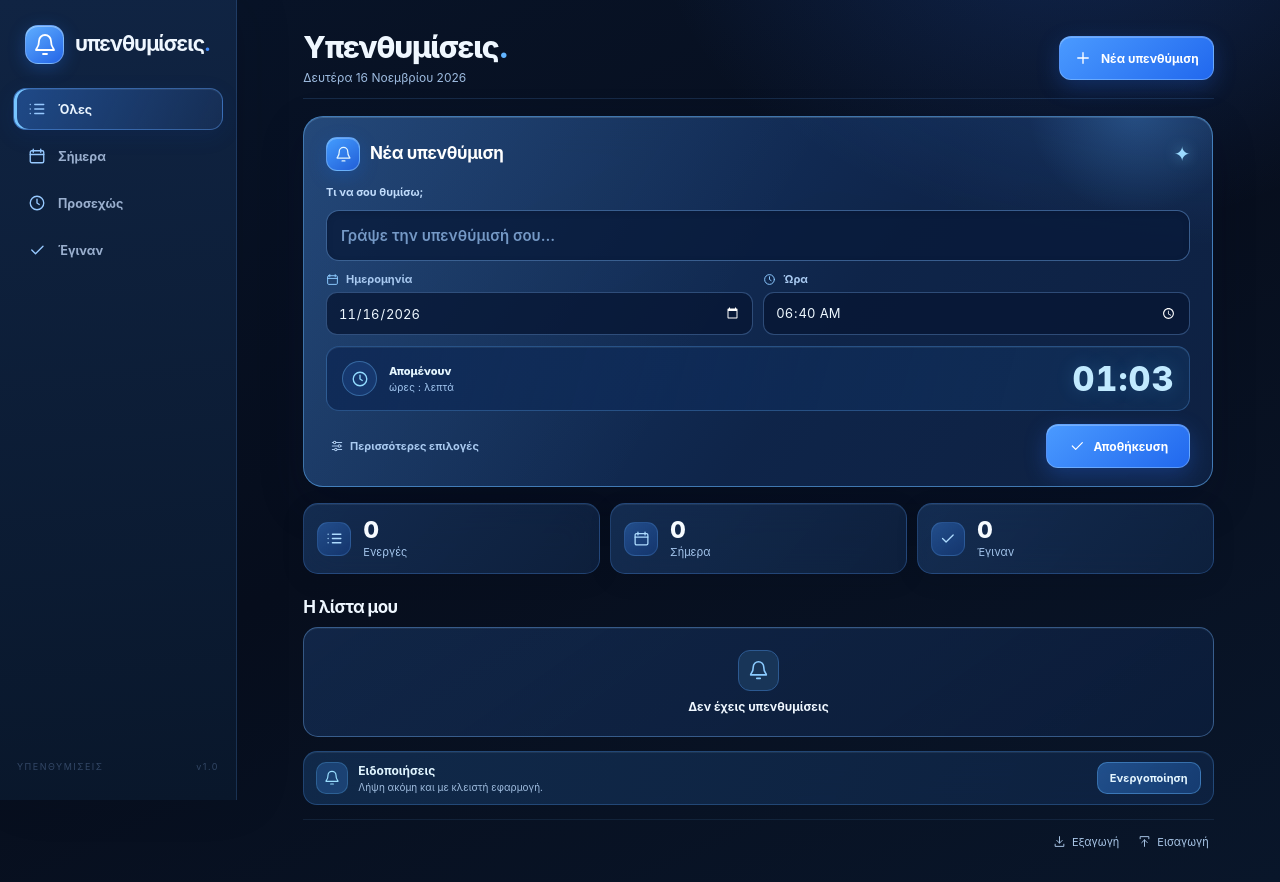
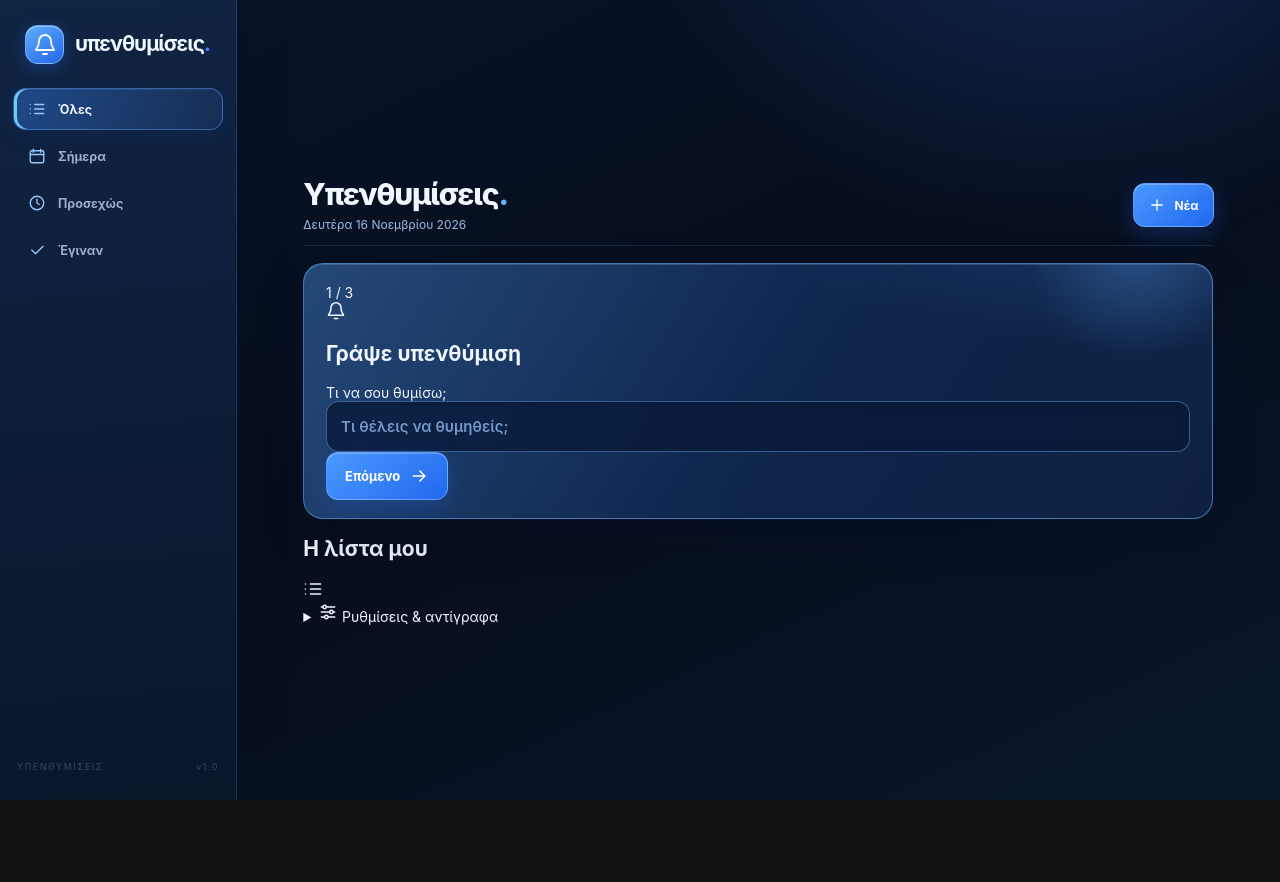
Before and after one commit to seemsfunny21/reminder, a plain HTML site: page index.html in a window 1280 px wide. After the commit the page ends 800 px from the top, so only its background shows below. Drawn offline with Linux system fonts and the light colour scheme.

Commit message:
Split Reminder viewport into animated three-step composer and expandable reminder list

```diff
--- a/index.html
+++ b/index.html
@@ -12,9 +12,9 @@
   <link rel="icon" type="image/svg+xml" href="./icon.svg">
   <link rel="manifest" href="./manifest.webmanifest">
   <link rel="stylesheet" href="./styles.css">
-  <link rel="stylesheet" href="./premium.css?v=3">
+  <link rel="stylesheet" href="./premium.css?v=4">
   <script src="./push.js" defer></script>
-  <script src="./app.js?v=4" defer></script>
+  <script src="./app.js?v=5" defer></script>
 </head>
 <body class="premium-glass">
   <svg aria-hidden="true" class="svg-definitions" xmlns="http://www.w3.org/2000/svg">
@@ -54,71 +54,78 @@
       </div>
     </aside>
 
+
     <div class="content-area">
+      <main class="screen-split">
+        <section class="wizard-half" aria-label="Δημιουργία υπενθύμισης">
           <header class="topbar">
             <div class="topbar-heading">
               <h1>Υπενθυμίσεις<span>.</span></h1>
               <p id="todayLabel">—</p>
             </div>
-        <button class="top-add button-primary" id="topAdd" type="button" aria-label="Νέα υπενθύμιση" title="Νέα υπενθύμιση"><svg><use href="#i-plus"/></svg><span>Νέα υπενθύμιση</span></button>
+            <button class="top-add button-primary" id="topAdd" type="button" aria-label="Νέα υπενθύμιση" title="Νέα υπενθύμιση"><svg><use href="#i-plus"/></svg><span>Νέα</span></button>
           </header>
-
-      <main>
-
           <section class="quick-composer" id="quickComposer" aria-labelledby="quickHeading">
             <div class="quick-ambient" aria-hidden="true"></div>
-          <div class="quick-header">
-            <span class="quick-heading-icon" aria-hidden="true"><svg><use href="#i-bell"/></svg></span>
-            <h2 id="quickHeading">Νέα υπενθύμιση</h2>
-            <span class="quick-header-glow" aria-hidden="true">✦</span>
+            <div class="wizard-topline">
+              <div class="wizard-progress" aria-hidden="true"><i class="is-current"></i><i></i><i></i></div>
+              <span id="wizardProgress">1 / 3</span>
             </div>
-          <form id="quickReminderForm" class="quick-form" autocomplete="off">
-            <label for="quickReminderTitle" class="quick-label">Τι να σου θυμίσω;</label>
-            <input id="quickReminderTitle" type="text" maxlength="110" placeholder="Γράψε την υπενθύμισή σου…" required>
-            <div class="quick-inputs">
-              <div class="quick-input">
-                <label for="quickReminderDate"><svg><use href="#i-calendar"/></svg> Ημερομηνία</label>
+            <form id="quickReminderForm" class="quick-form" autocomplete="off" novalidate>
+              <section class="wizard-step" data-step="message" aria-labelledby="quickHeading">
+                <span class="wizard-step-icon" aria-hidden="true"><svg><use href="#i-bell"/></svg></span>
+                <h2 id="quickHeading">Γράψε υπενθύμιση</h2>
+                <label class="sr-only" for="quickReminderTitle">Τι να σου θυμίσω;</label>
+                <input id="quickReminderTitle" type="text" maxlength="110" placeholder="Τι θέλεις να θυμηθείς;" enterkeyhint="next" required>
+                <button id="quickMessageNext" class="button-primary wizard-next" type="button">Επόμενο <svg><use href="#i-arrow"/></svg></button>
+              </section>
+              <section class="wizard-step" data-step="date" aria-labelledby="quickDateHeading" hidden>
+                <span class="wizard-step-icon" aria-hidden="true"><svg><use href="#i-calendar"/></svg></span>
+                <h2 id="quickDateHeading">Ποια ημέρα;</h2>
+                <p class="wizard-selection" id="quickDateFriendly">Σήμερα</p>
+                <label for="quickReminderDate" class="quick-label">Ημερομηνία</label>
                 <input id="quickReminderDate" type="date" required>
+                <div class="wizard-actions">
+                  <button id="quickDateBack" class="wizard-back" type="button"><svg><use href="#i-arrow"/></svg> Πίσω</button>
+                  <button id="quickDateNext" class="button-primary wizard-next" type="button">Επόμενο <svg><use href="#i-arrow"/></svg></button>
                 </div>
-              <div class="quick-input">
-                <label for="quickReminderTime"><svg><use href="#i-clock"/></svg> Ώρα</label>
+              </section>
+              <section class="wizard-step" data-step="time" aria-labelledby="quickTimeHeading" hidden>
+                <span class="wizard-step-icon" aria-hidden="true"><svg><use href="#i-clock"/></svg></span>
+                <h2 id="quickTimeHeading">Τι ώρα;</h2>
+                <label for="quickReminderTime" class="quick-label">Ώρα υπενθύμισης</label>
                 <input id="quickReminderTime" type="time" required>
+                <div class="quick-countdown" id="quickCountdown" role="status" aria-live="off">
+                  <span>Απομένουν</span>
+                  <strong id="quickCountdownValue" class="quick-countdown-value" aria-label="Χρόνος που απομένει">--:--</strong>
+                  <small id="quickCountdownLabel">ώρες : λεπτά</small>
                 </div>
-            </div>
-            <div class="quick-countdown" id="quickCountdown" role="status" aria-live="off">
-              <span class="quick-countdown-icon" aria-hidden="true"><svg><use href="#i-clock"/></svg></span>
-              <div class="quick-countdown-copy"><span>Απομένουν</span><small id="quickCountdownLabel">ώρες : λεπτά</small></div>
-              <strong id="quickCountdownValue" class="quick-countdown-value" aria-label="Χρόνος που απομένει">01:00</strong>
-            </div>
-            <div class="quick-actions">
-              <button id="quickMore" class="quick-more" type="button"><svg><use href="#i-settings"/></svg> Περισσότερες επιλογές</button>
+                <div class="wizard-actions">
+                  <button id="quickTimeBack" class="wizard-back" type="button"><svg><use href="#i-arrow"/></svg> Πίσω</button>
                   <button id="quickSave" class="button-primary quick-save" type="submit"><svg><use href="#i-check"/></svg> Αποθήκευση</button>
                 </div>
+                <button id="quickMore" class="quick-more" type="button">Περισσότερες επιλογές</button>
+              </section>
             </form>
           </section>
-
-        <section class="stats" aria-label="Στατιστικά">
-          <div class="stat-card"><span class="stat-icon"><svg><use href="#i-list"/></svg></span><div><strong id="statActive">0</strong><span>Ενεργές</span></div></div>
-          <div class="stat-card"><span class="stat-icon"><svg><use href="#i-calendar"/></svg></span><div><strong id="statToday">0</strong><span>Σήμερα</span></div></div>
-          <div class="stat-card"><span class="stat-icon"><svg><use href="#i-check"/></svg></span><div><strong id="statDone">0</strong><span>Έγιναν</span></div></div>
         </section>
-
-        <section class="reminders-section" aria-labelledby="reminderHeading">
-          <div class="section-heading">
-            <div><h2 id="reminderHeading">Η λίστα μου</h2></div>
+        <section class="list-half" aria-labelledby="reminderHeading">
+          <div class="list-half-header">
+            <div class="list-header-name">
+              <h2 id="reminderHeading">Η λίστα μου</h2>
               <span id="visibleCount" class="section-count">0 υπενθυμίσεις</span>
             </div>
+            <span class="list-header-icon" aria-hidden="true"><svg><use href="#i-list"/></svg></span>
+          </div>
+          <div class="list-scroll">
             <div id="reminderList" class="reminder-list" aria-live="polite"></div>
-        </section>
-
+            <details class="list-settings">
+              <summary><svg><use href="#i-settings"/></svg> Ρυθμίσεις &amp; αντίγραφα</summary>
               <section class="notice" aria-label="Κατάσταση ειδοποιήσεων">
                 <div class="notice-icon"><svg><use href="#i-bell"/></svg></div>
-          <div class="notice-copy"><strong id="notificationTitle">Ειδοποιήσεις</strong>
-            <p id="notificationExplanation"></p>
-          </div>
+                <div class="notice-copy"><strong id="notificationTitle">Ειδοποιήσεις</strong><p id="notificationExplanation"></p></div>
                 <button id="enableNotifications" class="button-outline" type="button">Ενεργοποίηση</button>
               </section>
-
               <div class="utility-row">
                 <div class="utility-actions">
                   <button id="exportButton" type="button"><svg><use href="#i-download"/></svg> Εξαγωγή</button>
@@ -126,6 +133,9 @@
                   <input id="importFile" type="file" accept=".json,application/json" hidden>
                 </div>
               </div>
+            </details>
+          </div>
+        </section>
       </main>
     </div>
   </div>
```
Lines whose indentation alone changed are shown as unchanged.
